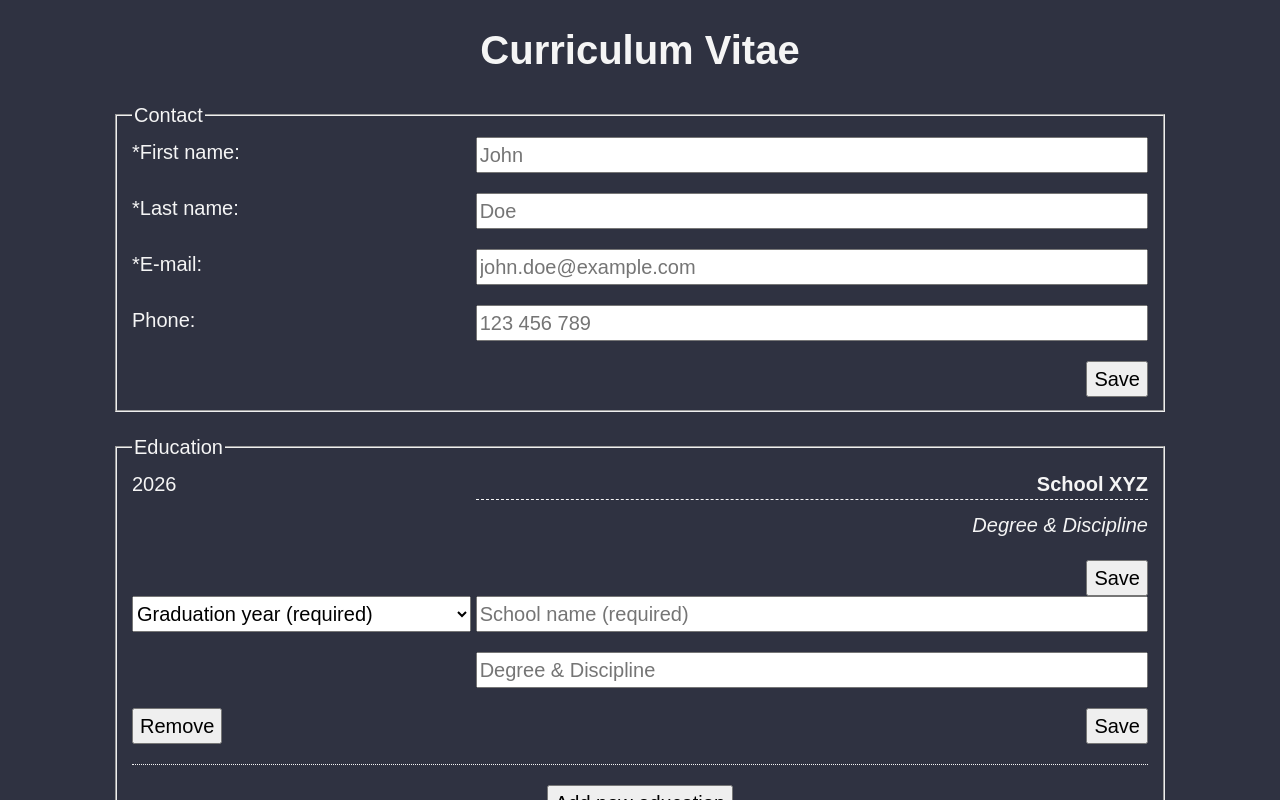
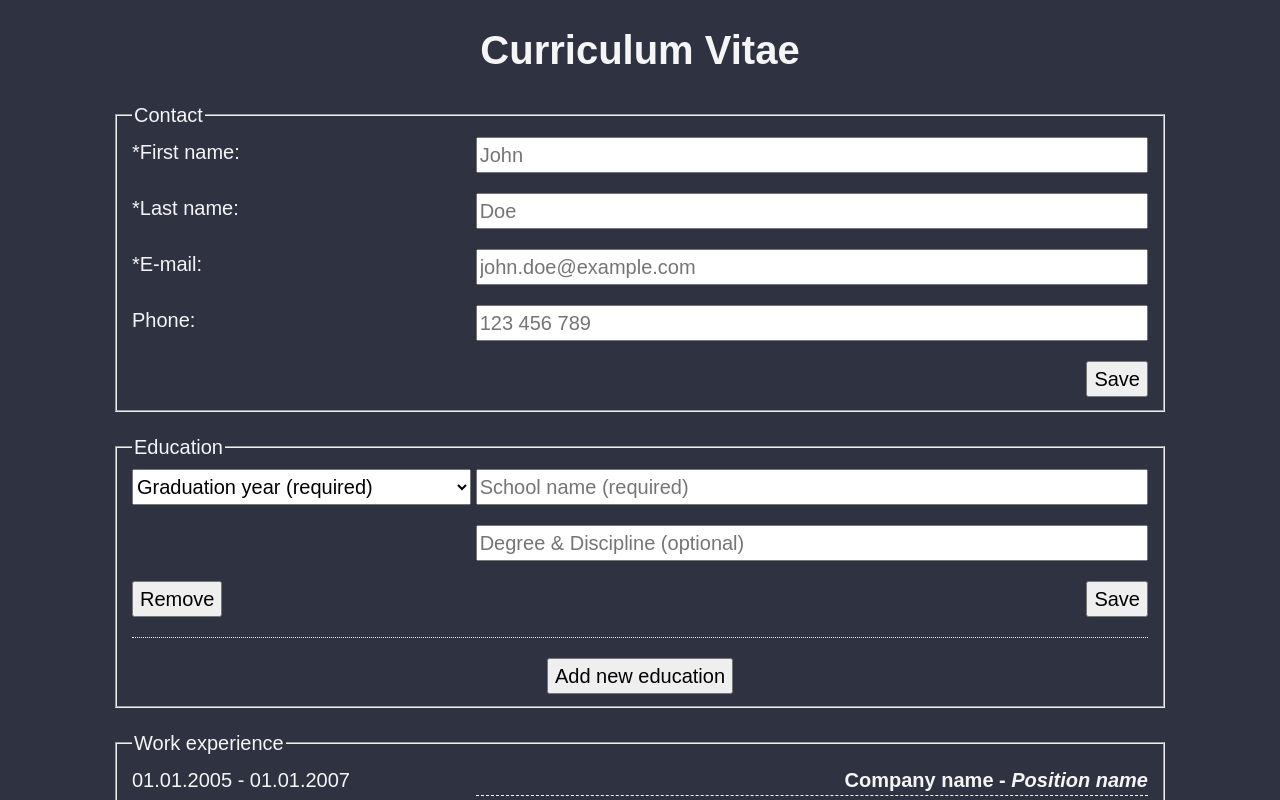
Before and after one commit to skorzany/odin-cv-application, a React (Vite) app: page / in a window 1280 px wide. Shown: the top 800 px of the page. Built offline with nearby package versions, Linux system fonts and the light colour scheme.

Commit message:
Add state & custom validation to EducationRow

```diff
--- a/src/components/EducationRow.jsx
+++ b/src/components/EducationRow.jsx
@@ -1,18 +1,69 @@
+import { useState, useRef } from 'react';
 import styles from '../assets/styles/EducationRow.module.css';
 
 export default function EducationRow() {
+  const [isViewing, setIsViewing] = useState(false);
+  const [eduData, setEduData] = useState({
+    graduation: '',
+    school: '',
+    discipline: '',
+  });
+  const rowRef = useRef(null);
+
+  function validate() {
+    const gradYear = rowRef.current.querySelector('select');
+    const school = rowRef.current.querySelector(`.${styles.textInput}`);
+
+    if (gradYear.value === '') {
+      gradYear.setCustomValidity('Please select a year.');
+      gradYear.reportValidity();
+      return false;
+    } else if (school.value.trim() === '') {
+      school.setCustomValidity("Please enter school's name.");
+      school.reportValidity();
+      return false;
+    }
+    return true;
+  }
+
+  function handleClick() {
+    if (isViewing) setIsViewing(!isViewing);
+    else {
+      const allValid = validate();
+      if (allValid === true) {
+        setEduData({
+          ...eduData,
+          school: eduData.school.trim(),
+          discipline: eduData.discipline.trim(),
+        });
+        setIsViewing(!isViewing);
+      }
+    }
+  }
+
+  function handleKeyDown(e) {
+    e.target.setCustomValidity('');
+    e.target.reportValidity();
+  }
+
   return (
-    <div className={styles.row}>
+    <div className={styles.row} ref={rowRef}>
+      {isViewing ? (
         <>
-        <p className={styles.gradYear}>2026</p>
-        <p className={styles.school}>School XYZ</p>
-        <p className={styles.discipline}>Degree & Discipline</p>
-        <button className={styles.saveEdit} type="button">
-          Save
-        </button>
+          <p className={styles.gradYear}>{eduData.graduation}</p>
+          <p className={styles.school}>{eduData.school}</p>
+          <p className={styles.discipline}>{eduData.discipline}</p>
         </>
+      ) : (
         <>
-        <select className={styles.select} name="completionYear" defaultValue="">
+          <select
+            className={styles.select}
+            name="completionYear"
+            value={eduData.graduation}
+            onChange={(e) =>
+              setEduData({ ...eduData, graduation: e.target.value })
+            }
+          >
             <option value="" disabled>
               Graduation year (required)
             </option>
@@ -26,19 +77,27 @@ export default function EducationRow() {
             type="text"
             className={styles.textInput}
             name="school"
+            value={eduData.school}
             placeholder="School name (required)"
             required
+            onChange={(e) => setEduData({ ...eduData, school: e.target.value })}
+            onKeyDown={handleKeyDown}
           />
           <input
             type="text"
             className={styles.textInput}
             name="discipline"
-          placeholder="Degree & Discipline"
+            value={eduData.discipline}
+            placeholder="Degree & Discipline (optional)"
+            onChange={(e) =>
+              setEduData({ ...eduData, discipline: e.target.value })
+            }
           />
-        <button className={styles.saveEdit} type="button">
-          Save
+        </>
+      )}
+      <button className={styles.saveEdit} type="button" onClick={handleClick}>
+        {isViewing ? 'Edit' : 'Save'}
       </button>
-      </>
     </div>
   );
 }
```
Lines whose indentation alone changed are shown as unchanged.
